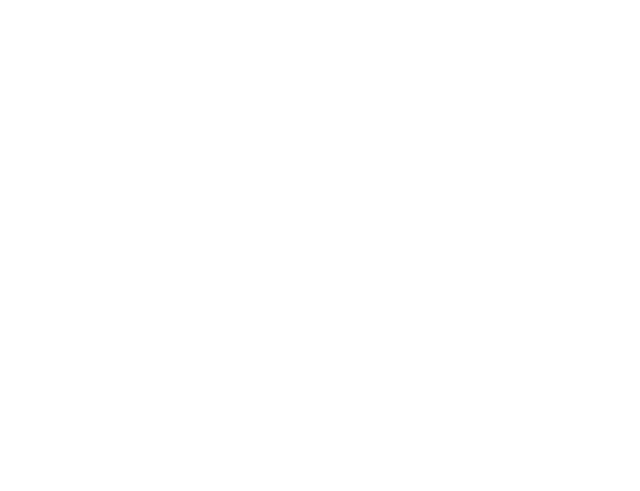
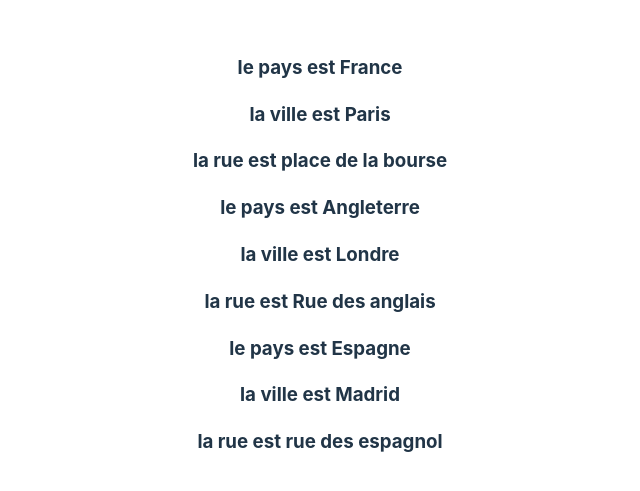
Before and after one commit to animmaa/exo-fil-rouge, a React (Vite) app: page / in a window 1280 px wide. Shown: the part 145-636 px from the top of the page, without its empty margins (320-960 px from the left). Built offline with nearby package versions, Linux system fonts and the light colour scheme.

Commit message:
correction exercice mapping

```diff
--- a/src/App.jsx
+++ b/src/App.jsx
@@ -1,32 +1,45 @@
-import './App.css'
+import './App.css';
+import Destination from './components/Destination';
 
-const fruits = ["pomme", "banane", "kiwi", "ananas", "orange", "pêche"]
+const fruits = ['pomme', 'banane', 'kiwi', 'ananas', 'orange', 'pêche'];
 
 const address = [
   {
-    city: "Paris",
-    country: "France",
-    street: "place de la bourse"
+    city: 'Paris',
+    country: 'France',
+    street: 'place de la bourse',
   },
   {
-    city: "Londre",
-    country: "Angleterre",
-    street: "Rue des anglais"
+    city: 'Londre',
+    country: 'Angleterre',
+    street: 'Rue des anglais',
   },
   {
-    city: "Madrid",
-    country: "Espagne",
-    street: "rue des espagnol"
+    city: 'Madrid',
+    country: 'Espagne',
+    street: 'rue des espagnol',
   },
-]
+];
+
+// function App() {
+//   return (
+//     <div className="App">
+//       {fruits.map((fruit) => (
+//         <h5>{fruit}</h5>
+//       ))}
+//     </div>
+//   );
+// }
 
 function App() {
-
   return (
     <div className="App">
-
+      {address.map((response) => (
+        <Destination detailsAddress={response} />
+      ))}
     </div>
-  )
+  );
 }
 
-export default App
+
+export default App;
--- a/src/components/Destination.jsx
+++ b/src/components/Destination.jsx
@@ -1,14 +1,14 @@
 import React from 'react'
 
-const Destination = () => {
-
+const Destination = ({ detailsAddress }) => {
+  console.log(detailsAddress);
   return (
     <div>
-      <h3>le pays est ??? </h3>
-      <h3>la ville est ??? </h3>
-      <h3>la rue est ??? </h3>
+      <h3>le pays est {detailsAddress.country}</h3>
+      <h3>la ville est {detailsAddress.city} </h3>
+      <h3>la rue est {detailsAddress.street} </h3>
     </div>
   );
-}
+};
 
 export default Destination
```
